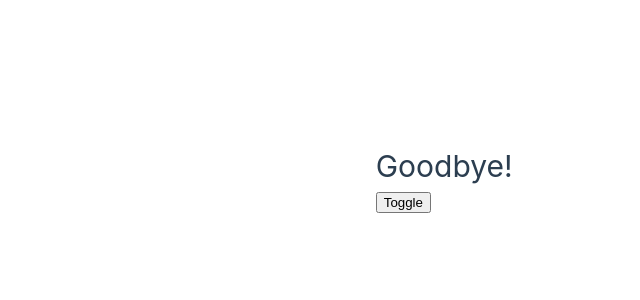
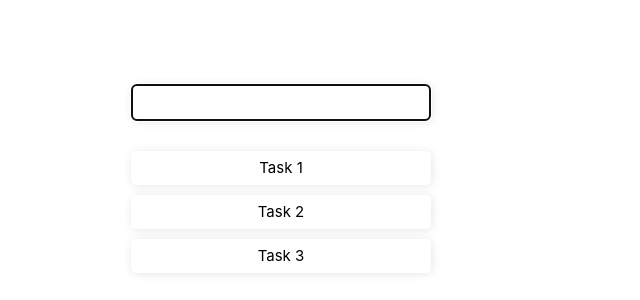
Before and after one commit to SanjayaPutra23/belajar_animasi_di_vue.js3, a Vue app: page / in a window 1280 px wide. Shown: the part 222-522 px from the top of the page, without its empty margins (209-849 px from the left). Built offline with nearby package versions, Linux system fonts and the light colour scheme.

Commit message:
persiapan todo app dengan animasi

```diff
--- a/src/assets/base.css
+++ b/src/assets/base.css
@@ -60,24 +60,10 @@
 
 body {
 	min-height: 100vh;
-  color: var(--color-text);
-  background: var(--color-background);
-  transition:
-    color 0.5s,
-    background-color 0.5s;
+	transition: color 0.5s, background-color 0.5s;
 	line-height: 1.6;
-  font-family:
-    Inter,
-    -apple-system,
-    BlinkMacSystemFont,
-    'Segoe UI',
-    Roboto,
-    Oxygen,
-    Ubuntu,
-    Cantarell,
-    'Fira Sans',
-    'Droid Sans',
-    'Helvetica Neue',
+	font-family: Inter, -apple-system, BlinkMacSystemFont, 'Segoe UI', Roboto,
+		Oxygen, Ubuntu, Cantarell, 'Fira Sans', 'Droid Sans', 'Helvetica Neue',
 		sans-serif;
 	font-size: 15px;
 	text-rendering: optimizeLegibility;
--- a/src/views/HomeView.vue
+++ b/src/views/HomeView.vue
@@ -1,50 +1,40 @@
 <script setup>
 import { ref } from 'vue';
-
-const showText = ref(false);
 </script>
 
 <template>
 	<main>
 		<div class="container">
-			<Transition name="fade">
-				<h1 v-if="showText">Hello World</h1>
-				<h1 v-else="showText">Goodbye!</h1>
-			</Transition>
-			<button @click="showText = !showText">Toggle</button>
+			<input type="text" autofocus />
+			<div class="card-list">Task 1</div>
+			<div class="card-list">Task 2</div>
+			<div class="card-list">Task 3</div>
 		</div>
 	</main>
 </template>
 
 <style scoped>
 .container {
-	position: relative;
+	max-width: 300px;
+	margin: 0 auto;
 }
 
-h1 {
-	position: absolute;
+.container input {
+	width: 100%;
+	border-radius: 5px;
+	border: 1px solid #ccc;
+	padding: 10px;
+	margin-bottom: 20px;
+	box-shadow: 1px 1px 10px rgba(0, 0, 0, 0.1);
 }
 
-button {
-	margin-top: 50px;
-}
-.fade-enter-from {
-	opacity: 0;
-}
-.fade-enter-to {
-	opacity: 1;
-}
-.fade-enter-active {
-	transition: all 1s ease;
-}
-
-.fade-leave-from {
-	opacity: 1;
-}
-.fade-leave-to {
-	opacity: 0;
-}
-.fade-leave-active {
-	transition: all 1s ease;
+.card-list {
+	width: 300px;
+	border-radius: 5px;
+	padding: 5px 10px;
+	margin-top: 10px;
+	box-shadow: 1px 1px 10px rgba(0, 0, 0, 0.1);
+	text-align: center;
+	cursor: pointer;
 }
 </style>
```
Lines whose indentation alone changed are shown as unchanged.
